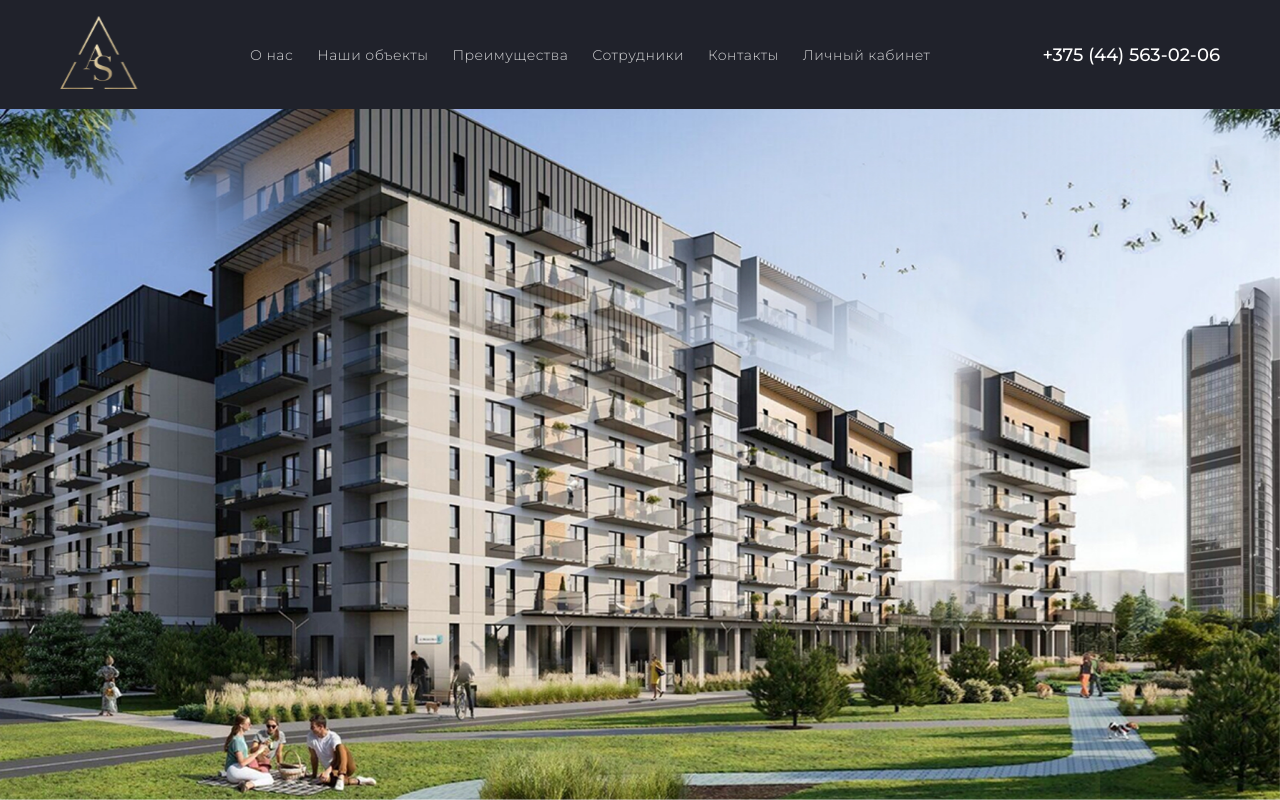
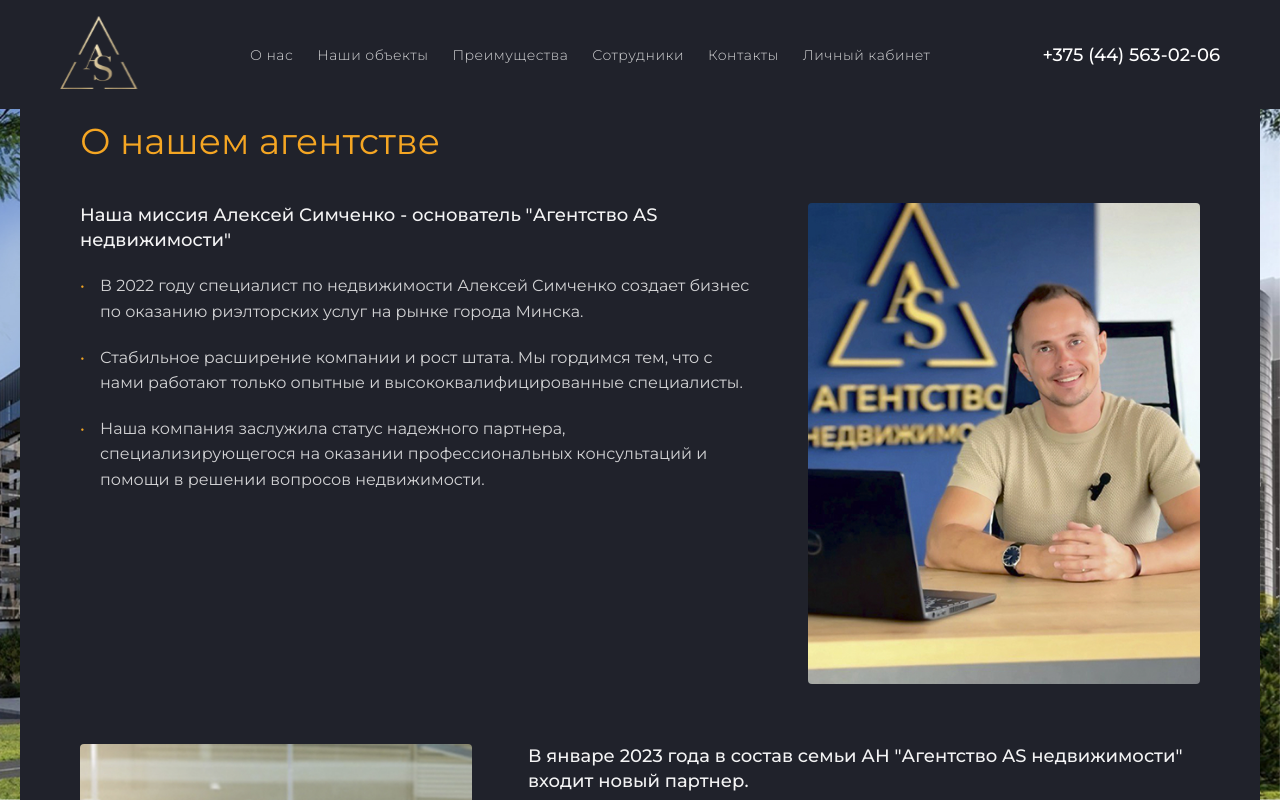
Before and after one commit to Max-Semian/realty_app, a Next.js app: page /realty_app/about-us in a window 1280 px wide. Shown: the top 800 px of the page. Built offline with nearby package versions, Linux system fonts and the light colour scheme.

Commit message:
bg fifing 0.1.2

```diff
--- a/src/app/ClientBackground.tsx
+++ b/src/app/ClientBackground.tsx
@@ -1,70 +1,78 @@
 "use client"
 
-import { useEffect, useState } from 'react';
+import { useEffect, useRef } from 'react';
 
 function ClientBackground() {
-  const [height, setHeight] = useState('100vh');
+  // Properly type the ref as HTMLDivElement
+  const bgRef = useRef<HTMLDivElement>(null);
 
   useEffect(() => {
-    // Handle mobile viewport height issues
-    const setVh = () => {
-      // Get the actual viewport height
-      const vh = window.innerHeight;
+    if (!bgRef.current) return;
 
-      // Set the height as a state - this ensures React re-renders when it changes
-      setHeight(`${vh}px`);
+    // Get initial background element
+    const bgElement = bgRef.current;
 
-      // Also set a CSS variable for use elsewhere if needed
-      document.documentElement.style.setProperty('--vh', `${vh}px`);
+    // Store the initial background position
+    let lastScrollY = window.scrollY;
+
+    // Function to update background position to counteract scroll
+    const updateBgPosition = () => {
+      // Calculate the difference in scroll position
+      const delta = window.scrollY - lastScrollY;
+
+      // Get current transform or default to none
+      const currentTransform = window.getComputedStyle(bgElement).transform;
+      const matrix = new DOMMatrix(currentTransform === 'none' ? '' : currentTransform);
+
+      // Update the transform - with type safety
+      bgElement.style.transform = `translate3d(0, ${-window.scrollY}px, 0)`;
+
+      // Update the last scroll position
+      lastScrollY = window.scrollY;
     };
 
-    // Set it initially
-    setVh();
+    // Call immediately to set initial position
+    updateBgPosition();
 
-    // More aggressive event listeners to catch any browser UI changes
-    window.addEventListener('resize', setVh);
-    window.addEventListener('orientationchange', setVh);
-    window.addEventListener('scroll', setVh);
-    window.addEventListener('touchmove', setVh);
-    window.addEventListener('touchend', setVh);
+    // Add listeners for all possible events that might affect scroll position
+    window.addEventListener('scroll', updateBgPosition, { passive: true });
+    window.addEventListener('resize', updateBgPosition, { passive: true });
+    window.addEventListener('orientationchange', updateBgPosition);
 
-    // On mobile browsers, the address bar can hide/show which changes viewport height
-    // Add a periodic check for height changes (for iOS Safari in particular)
-    const interval = setInterval(setVh, 100);
+    // For iOS Safari, also check on touch events
+    window.addEventListener('touchmove', updateBgPosition, { passive: true });
+    window.addEventListener('touchend', updateBgPosition, { passive: true });
 
-    // Cleanup
+    // Return cleanup function
     return () => {
-      window.removeEventListener('resize', setVh);
-      window.removeEventListener('orientationchange', setVh);
-      window.removeEventListener('scroll', setVh);
-      window.removeEventListener('touchmove', setVh);
-      window.removeEventListener('touchend', setVh);
-      clearInterval(interval);
+      window.removeEventListener('scroll', updateBgPosition);
+      window.removeEventListener('resize', updateBgPosition);
+      window.removeEventListener('orientationchange', updateBgPosition);
+      window.removeEventListener('touchmove', updateBgPosition);
+      window.removeEventListener('touchend', updateBgPosition);
     };
   }, []);
 
   return (
     <>
-      {/* Fixed background element with explicit height */}
       <div
+        ref={bgRef}
         style={{
           position: 'fixed',
           top: 0,
           left: 0,
           right: 0,
-          bottom: 0, // Add bottom: 0 to ensure it covers full viewport
-          height: height, // Use the state-controlled height
+          height: '100vh', // Use viewport height
+          width: '100vw',
           backgroundImage: 'url(/realty_app/bg1.jpg)',
           backgroundSize: 'cover',
-          backgroundPosition: 'center',
+          backgroundPosition: 'center center',
           backgroundRepeat: 'no-repeat',
           zIndex: -1,
-          pointerEvents: 'none',
-          // Remove backgroundAttachment: 'fixed' as it can cause issues on mobile
+          willChange: 'transform', // Optimize for animations
+          transform: 'translateZ(0)', // Initial transform for hardware acceleration
         }}
       />
-      {/* Add a spacer div that ensures the page is at least the full viewport height */}
-      <div style={{ minHeight: height }} />
     </>
   );
 }
--- a/src/app/about-us/page.module.css
+++ b/src/app/about-us/page.module.css
@@ -9,9 +9,6 @@
     flex: 1;
     display: flex;
     flex-direction: column;
-    background-image: url('/realty_app/bg1.jpg');
-    background-attachment: fixed;
-    background-size: cover;
   }
 
 
```
